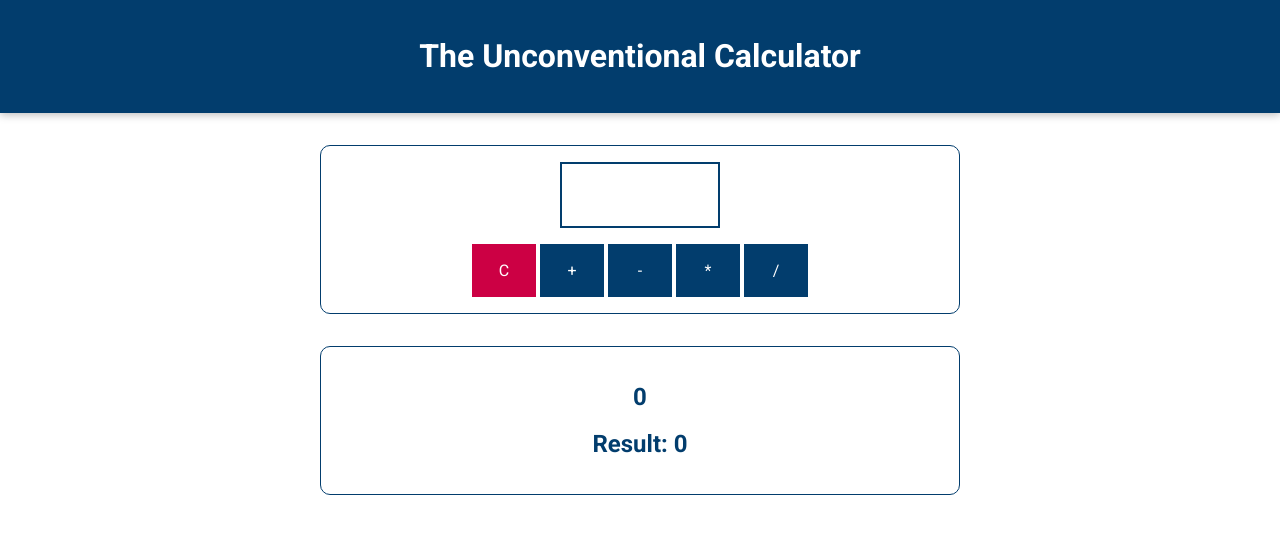
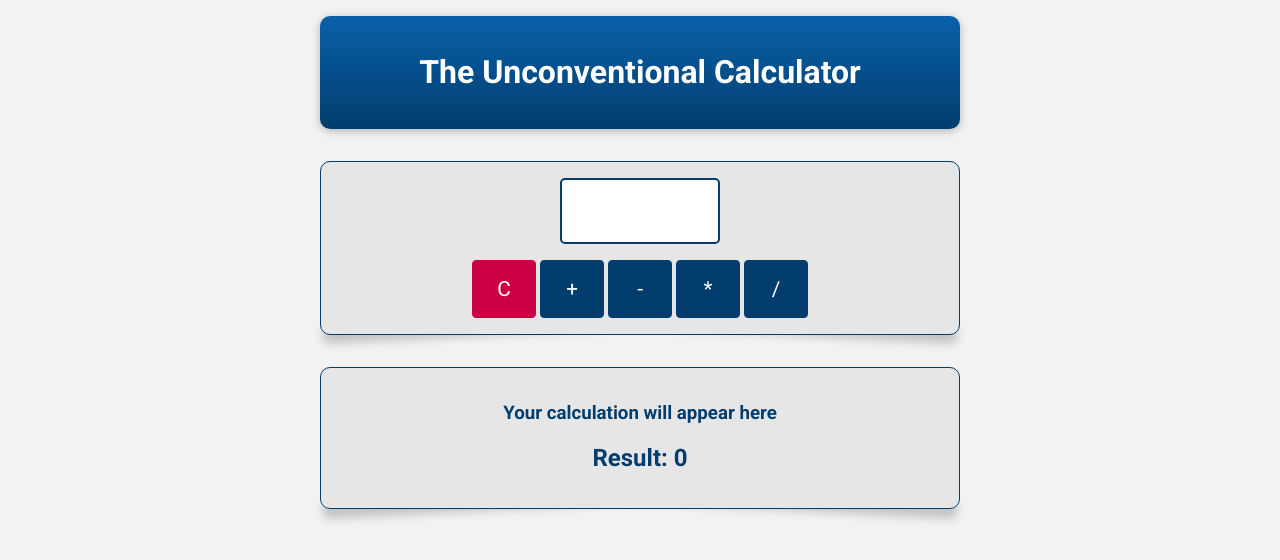
Before and after one commit to t-kowalewski/js_calc, a plain HTML site: page index.html in a window 1280 px wide. Drawn offline with Linux system fonts and the light colour scheme.

Commit message:
update styling

```diff
--- a/assets/scripts/app.js
+++ b/assets/scripts/app.js
@@ -72,5 +72,5 @@ function divide() {
 function clear() {
   currentResult = 0;
   userInput.value = '';
-  outputResult('', currentResult);
+  outputResult('Your calculation will appear here', currentResult);
 }
--- a/assets/styles/app.css
+++ b/assets/styles/app.css
@@ -8,25 +8,31 @@ html {
 
 body {
   margin: 0;
+  background-color: #f2f2f2;
 }
 
 header {
-  background: #023d6d;
+  width: 40rem;
+  max-width: 90%;
+  border-radius: 10px;
+  margin: 1rem auto 0;
+  background-image: linear-gradient(to top, #023d6d, #0961aa);
   color: white;
   padding: 1rem;
   text-align: center;
   box-shadow: 0 2px 8px rgba(0, 0, 0, 0.26);
-  width: 100%;
 }
 
 #results,
 #calculator {
+  position: relative;
   margin: 2rem auto;
   width: 40rem;
   max-width: 90%;
   border: 1px solid #023d6d;
   border-radius: 10px;
   padding: 1rem;
+  background-color: #e6e6e6;
   color: #023d6d;
 }
 
@@ -34,10 +40,37 @@ header {
   text-align: center;
 }
 
+#calculator::before,
+#calculator::after,
+#results::before,
+#results::after {
+  content: '';
+  position: absolute;
+  width: 90%;
+  height: 1rem;
+  border-radius: 10px;
+  bottom: .9rem;
+  box-shadow: 0 10px 10px rgba(0, 0, 0, 0.2);
+  z-index: -1;
+}
+
+#calculator::before,
+#results::before {
+ left: 0;
+ transform: rotate(-3deg);
+}
+
+#calculator::after,
+#results::after {
+  right: 0;
+  transform: rotate(3deg);
+}
+
 #calculator input {
   font: inherit;
   font-size: 3rem;
   border: 2px solid #023d6d;
+  border-radius: 5px;
   width: 10rem;
   padding: 0.15rem;
   margin: auto;
@@ -52,9 +85,11 @@ header {
 
 #calculator button {
   font: inherit;
+  font-size: 1.3rem;
   background: #023d6d;
   color: white;
   border: 1px solid #023d6d;
+  border-radius: 4px;
   padding: 1rem;
   cursor: pointer;
 }
--- a/index.html
+++ b/index.html
@@ -33,7 +33,7 @@
     </section>
 
     <section id="results">
-      <h2 id="current-calculation">0</h2>
+      <h3 id="current-calculation">Your calculation will appear here</h3>
       <h2>Result: <span id="current-result">0</span></h2>
     </section>
   </body>
```
